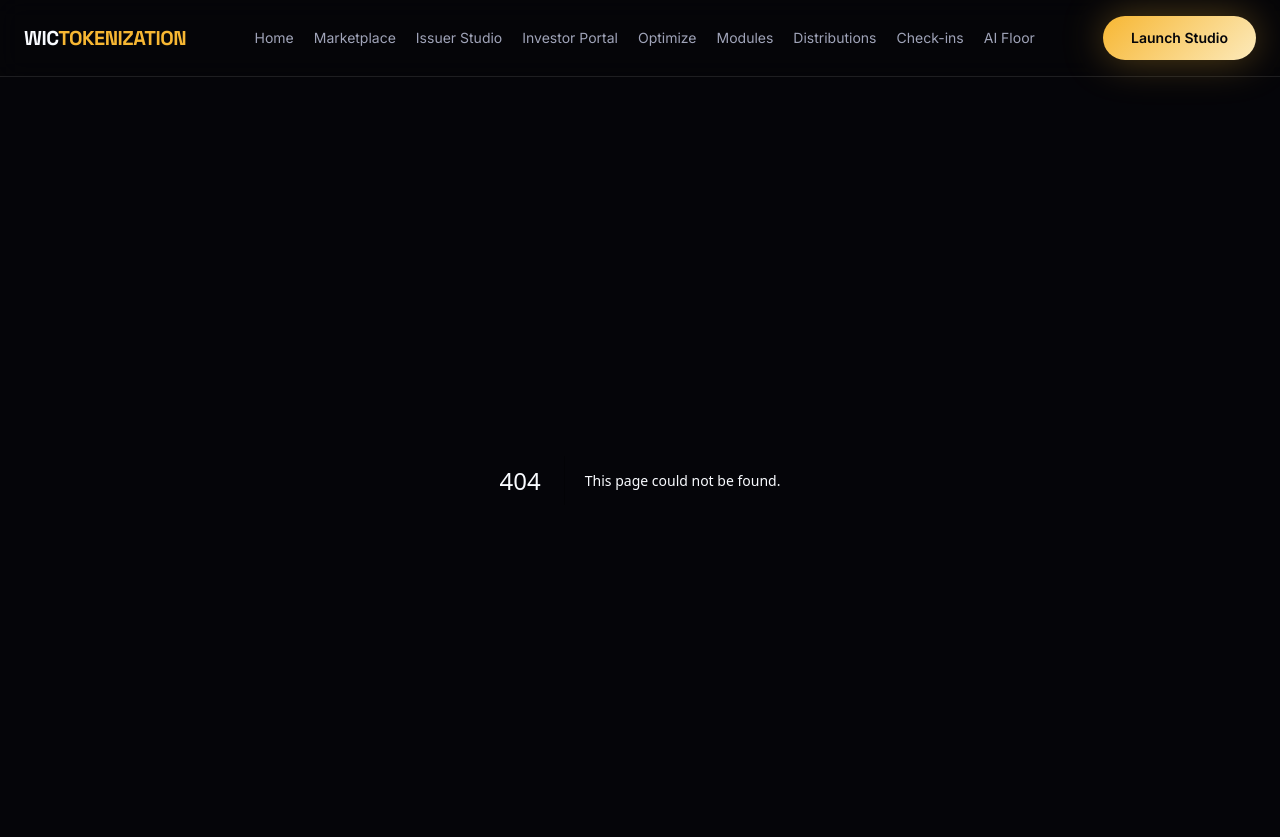
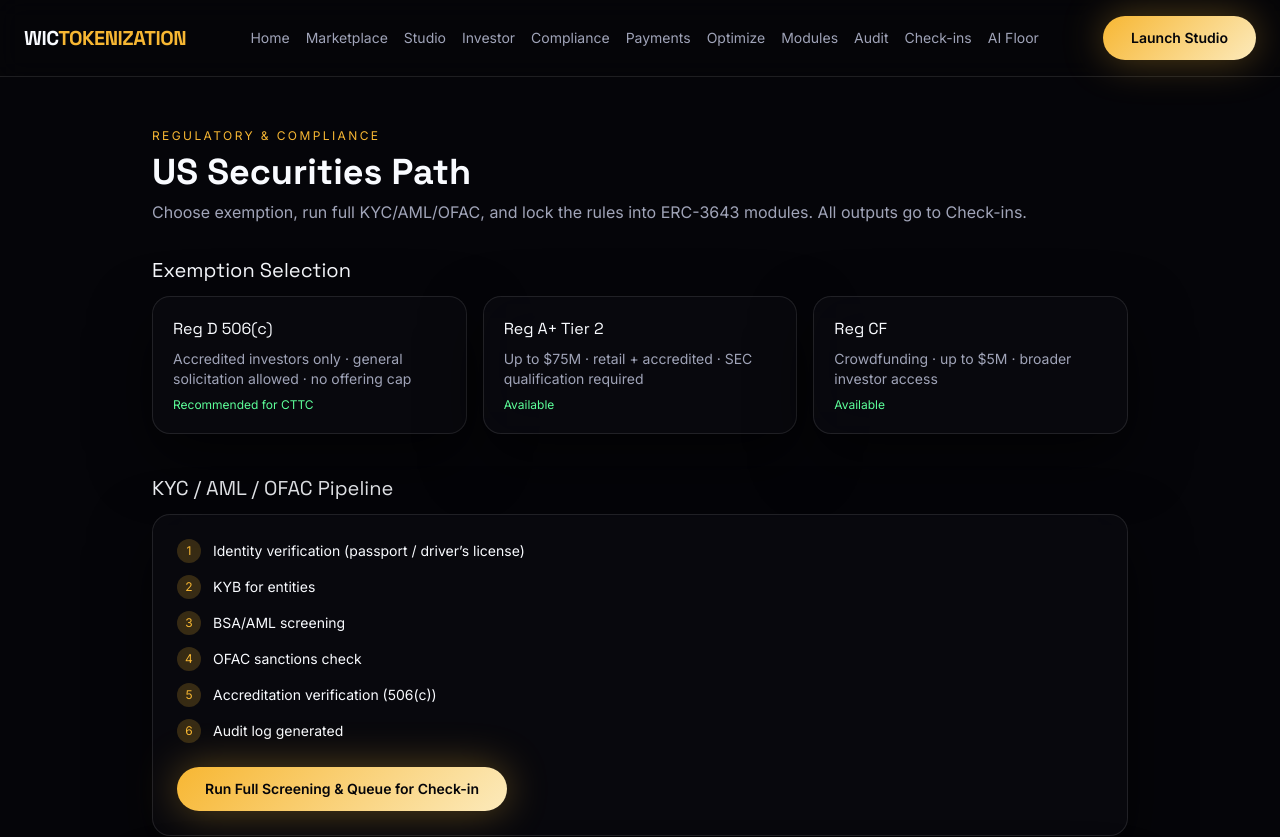
Before and after one commit to dwcwicofficial/wictokenization-2027, a Next.js app: page /compliance in a window 1280 px wide. Before the commit this address had no page. Shown: the top 837 px of the page. Built offline with nearby package versions, Linux system fonts and the light colour scheme.

Commit message:
Add Metlabs-inspired features: SEC exemption paths, full KYC/AML/OFAC pipeline, payment rails (ACH/wire/USDC/USDT), custody partners, and exportable audit logs

```diff
--- /dev/null
+++ b/app/audit/page.tsx
@@ -0,0 +1,35 @@
+"use client";
+
+const logs = [
+  { time: "2026-11-21 07:14", event: "KYC passed", actor: "Investor 0x4a2…", detail: "OFAC clear · Accredited claim written" },
+  { time: "2026-11-21 06:48", event: "Module change queued", actor: "Warden", detail: "ConditionalTransferModule threshold update" },
+  { time: "2026-11-20 18:22", event: "Distribution simulated", actor: "Till", detail: "$42,600 projected · 142 holders" },
+  { time: "2026-11-20 11:05", event: "Investor onboarded", actor: "Brief", detail: "Harbor View · subscription signed" },
+  { time: "2026-11-19 15:30", event: "Transfer blocked", actor: "Compliance", detail: "CountryAllowModule · non-US recipient" },
+];
+
+export default function AuditPage() {
+  return (
+    <div className="max-w-5xl mx-auto px-6 py-12">
+      <p className="text-wic-gold text-xs tracking-[0.2em] uppercase">Audit & Reporting</p>
+      <h1 className="font-display text-4xl font-bold mt-2">Exportable Audit Logs</h1>
+      <p className="text-wic-muted mt-2 mb-8">Immutable trail of KYC, transfers, module changes, and distributions. Ready for regulators or counsel.</p>
+
+      <div className="space-y-2 mb-8">
+        {logs.map((l, i) => (
+          <div key={i} className="glass p-4 flex flex-col md:flex-row md:items-center justify-between gap-2 text-sm">
+            <div className="text-wic-muted w-40">{l.time}</div>
+            <div className="font-medium flex-1">{l.event}</div>
+            <div className="text-wic-purple">{l.actor}</div>
+            <div className="text-wic-muted text-xs md:w-64">{l.detail}</div>
+          </div>
+        ))}
+      </div>
+
+      <div className="flex gap-3">
+        <button className="btn-gold text-sm">Export CSV</button>
+        <button className="btn-ghost text-sm">Export for Counsel</button>
+      </div>
+    </div>
+  );
+}
--- /dev/null
+++ b/app/compliance/page.tsx
@@ -0,0 +1,62 @@
+"use client";
+import { useState } from "react";
+
+const exemptions = [
+  { name: "Reg D 506(c)", desc: "Accredited investors only · general solicitation allowed · no offering cap", status: "Recommended for CTTC" },
+  { name: "Reg A+ Tier 2", desc: "Up to $75M · retail + accredited · SEC qualification required", status: "Available" },
+  { name: "Reg CF", desc: "Crowdfunding · up to $5M · broader investor access", status: "Available" },
+];
+
+const kycSteps = [
+  "Identity verification (passport / driver’s license)",
+  "KYB for entities",
+  "BSA/AML screening",
+  "OFAC sanctions check",
+  "Accreditation verification (506(c))",
+  "Audit log generated",
+];
+
+export default function CompliancePage() {
+  const [selected, setSelected] = useState("Reg D 506(c)");
+
+  return (
+    <div className="max-w-5xl mx-auto px-6 py-12">
+      <p className="text-wic-gold text-xs tracking-[0.2em] uppercase">Regulatory & Compliance</p>
+      <h1 className="font-display text-4xl font-bold mt-2">US Securities Path</h1>
+      <p className="text-wic-muted mt-2 mb-8">Choose exemption, run full KYC/AML/OFAC, and lock the rules into ERC-3643 modules. All outputs go to Check-ins.</p>
+
+      <h2 className="font-display text-xl mb-3">Exemption Selection</h2>
+      <div className="grid md:grid-cols-3 gap-4 mb-10">
+        {exemptions.map((e) => (
+          <button
+            key={e.name}
+            onClick={() => setSelected(e.name)}
+            className={`glass p-5 text-left transition-all ${selected === e.name ? "border-wic-gold" : ""}`}
+          >
+            <div className="font-display">{e.name}</div>
+            <p className="text-sm text-wic-muted mt-2">{e.desc}</p>
+            <div className="text-xs text-wic-green mt-2">{e.status}</div>
+          </button>
+        ))}
+      </div>
+
+      <h2 className="font-display text-xl mb-3">KYC / AML / OFAC Pipeline</h2>
+      <div className="glass p-6 mb-8">
+        <div className="space-y-3">
+          {kycSteps.map((step, i) => (
+            <div key={step} className="flex items-center gap-3">
+              <div className="w-6 h-6 rounded-full bg-wic-gold/20 text-wic-gold text-xs flex items-center justify-center">{i + 1}</div>
+              <span className="text-sm">{step}</span>
+            </div>
+          ))}
+        </div>
+        <button className="btn-gold mt-6 text-sm">Run Full Screening & Queue for Check-in</button>
+      </div>
+
+      <div className="glass p-6">
+        <div className="font-display text-xl mb-2">Selected Path: {selected}</div>
+        <p className="text-sm text-wic-muted">Warden will enforce the corresponding transfer restrictions via ERC-3643 modules. Audit logs will be exportable.</p>
+      </div>
+    </div>
+  );
+}
--- /dev/null
+++ b/app/payments/page.tsx
@@ -0,0 +1,52 @@
+"use client";
+
+const rails = [
+  { name: "ACH", desc: "Bank transfer · 1–3 business days · low cost", icon: "🏦" },
+  { name: "Wire", desc: "Same-day / next-day · higher amounts", icon: "⚡" },
+  { name: "USDC", desc: "Instant on-chain · Circle supported", icon: "💵" },
+  { name: "USDT", desc: "Instant on-chain · multi-chain", icon: "₮" },
+];
+
+const custodians = [
+  "Fireblocks",
+  "BitGo",
+  "Coinbase Prime",
+  "Anchorage Digital",
+  "Copper",
+  "Ledger Enterprise",
+];
+
+export default function PaymentsPage() {
+  return (
+    <div className="max-w-5xl mx-auto px-6 py-12">
+      <p className="text-wic-gold text-xs tracking-[0.2em] uppercase">Payments & Custody</p>
+      <h1 className="font-display text-4xl font-bold mt-2">Funding & Safekeeping</h1>
+      <p className="text-wic-muted mt-2 mb-8">Dollar rails + institutional custody. Investor wallets can be self-custodial or custodial.</p>
+
+      <h2 className="font-display text-xl mb-3">Payment Rails</h2>
+      <div className="grid md:grid-cols-2 gap-4 mb-10">
+        {rails.map((r) => (
+          <div key={r.name} className="glass p-5 flex items-start gap-4">
+            <div className="text-3xl">{r.icon}</div>
+            <div>
+              <div className="font-display">{r.name}</div>
+              <p className="text-sm text-wic-muted mt-1">{r.desc}</p>
+            </div>
+          </div>
+        ))}
+      </div>
+
+      <h2 className="font-display text-xl mb-3">Custody Partners</h2>
+      <div className="grid md:grid-cols-3 gap-3 mb-8">
+        {custodians.map((c) => (
+          <div key={c} className="glass p-4 text-center">
+            <div className="font-display">{c}</div>
+            <div className="text-xs text-wic-muted mt-1">MPC / Multisig ready</div>
+          </div>
+        ))}
+      </div>
+
+      <button className="btn-gold">Configure Payment & Custody for CTTC</button>
+    </div>
+  );
+}
--- a/components/Header.tsx
+++ b/components/Header.tsx
@@ -7,14 +7,16 @@ export default function Header() {
       <Link href="/" className="font-display text-xl font-bold tracking-tight">
         WIC<span className="text-wic-gold">TOKENIZATION</span>
       </Link>
-      <nav className="hidden md:flex gap-5 text-sm text-wic-muted">
+      <nav className="hidden lg:flex gap-4 text-sm text-wic-muted">
         <Link href="/" className="hover:text-wic-gold">Home</Link>
         <Link href="/marketplace" className="hover:text-wic-gold">Marketplace</Link>
-        <Link href="/studio" className="hover:text-wic-gold">Issuer Studio</Link>
-        <Link href="/investor" className="hover:text-wic-gold">Investor Portal</Link>
+        <Link href="/studio" className="hover:text-wic-gold">Studio</Link>
+        <Link href="/investor" className="hover:text-wic-gold">Investor</Link>
+        <Link href="/compliance" className="hover:text-wic-gold">Compliance</Link>
+        <Link href="/payments" className="hover:text-wic-gold">Payments</Link>
         <Link href="/optimize" className="hover:text-wic-gold">Optimize</Link>
         <Link href="/modules" className="hover:text-wic-gold">Modules</Link>
-        <Link href="/distributions" className="hover:text-wic-gold">Distributions</Link>
+        <Link href="/audit" className="hover:text-wic-gold">Audit</Link>
         <Link href="/checkins" className="hover:text-wic-gold">Check-ins</Link>
         <Link href="/floor" className="hover:text-wic-gold">AI Floor</Link>
       </nav>
```
